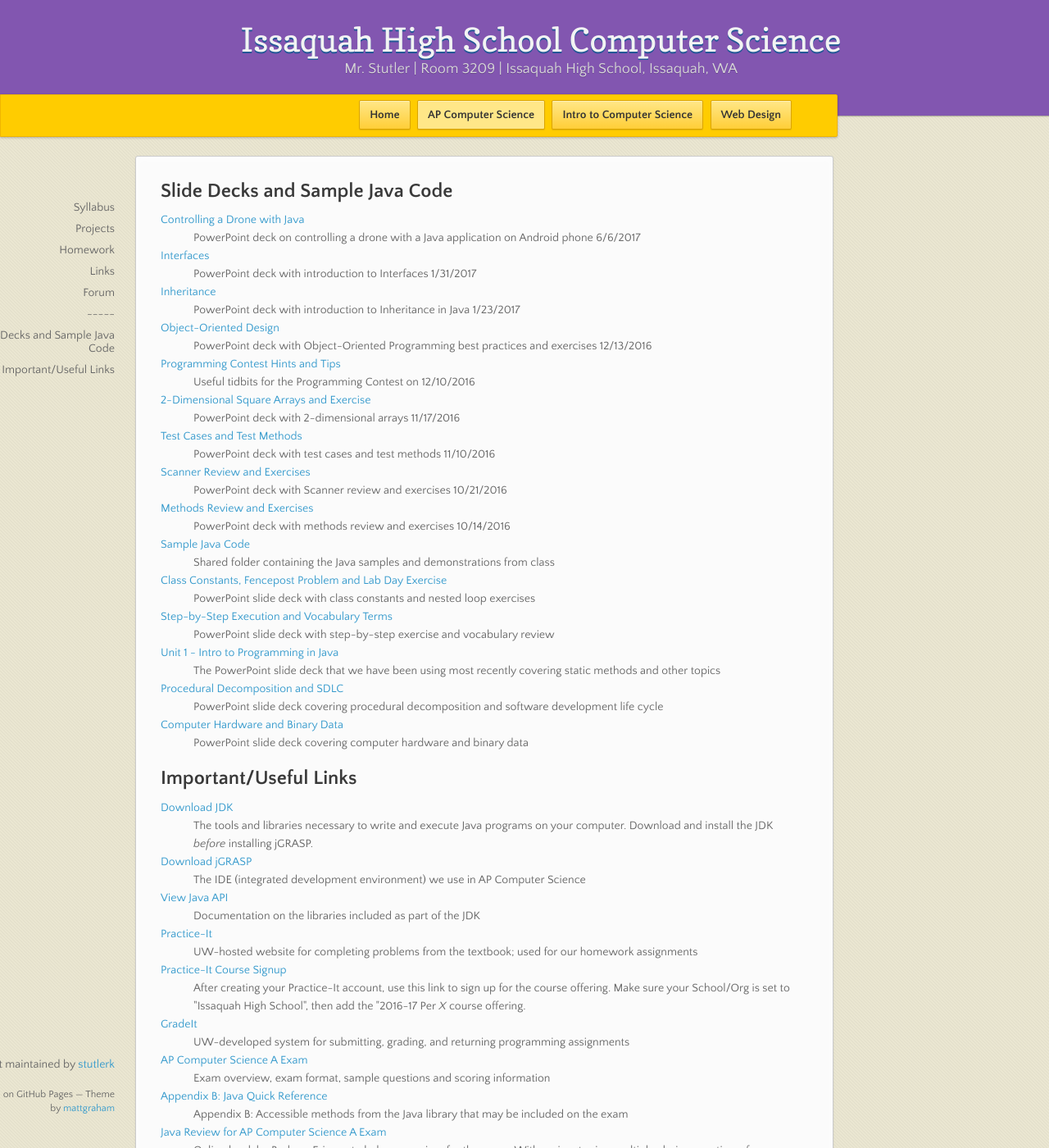
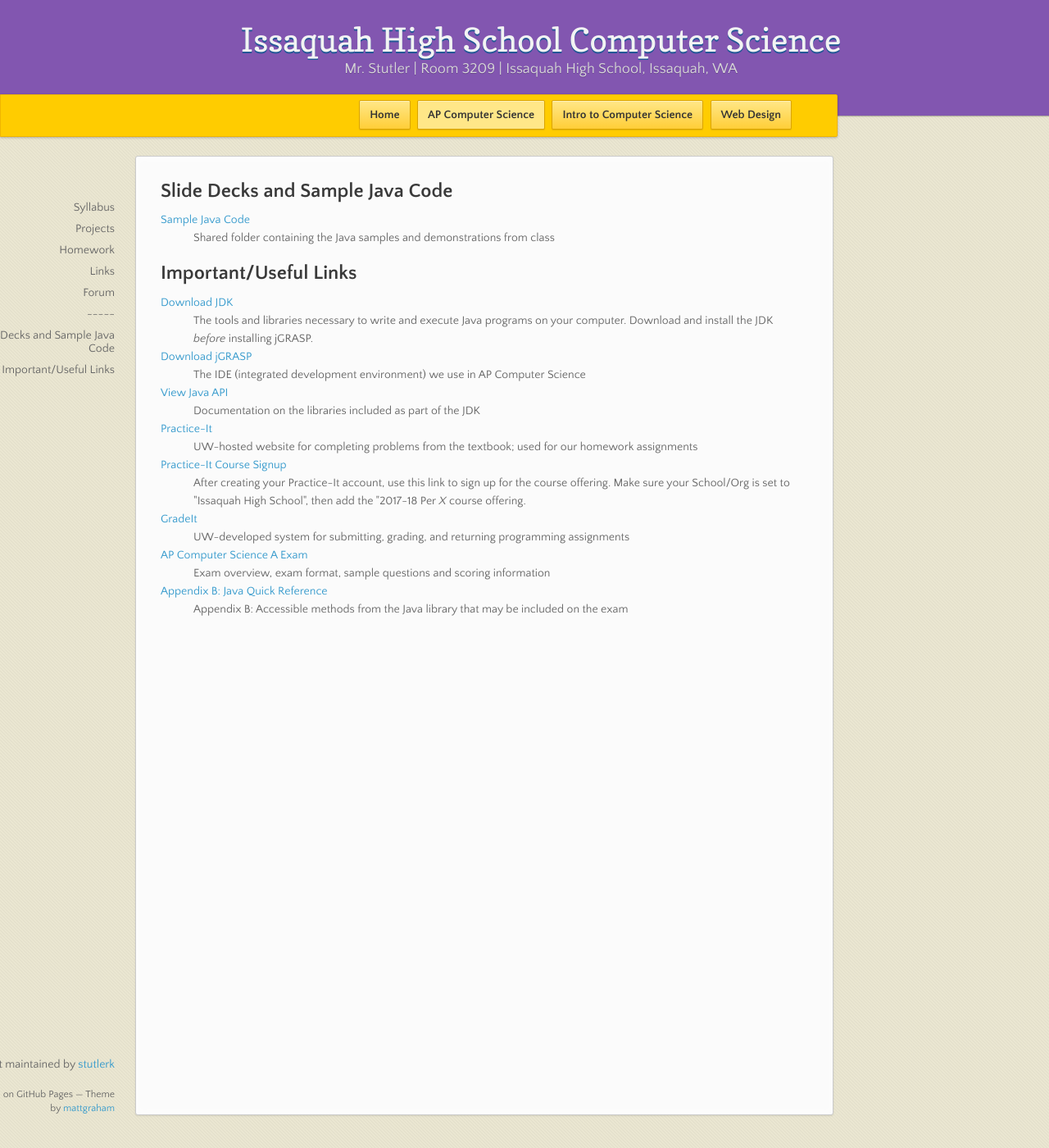
Before and after one commit to stutlerk/ihs-website, a Jekyll site: the page built from _apcs/links.html, in a window 1280 px wide and 1400 px high. Shown: the whole window at 82% size. Built offline with Jekyll 4.4.1, drawn with Linux system fonts in a browser that asks for light colours; nearby versions of some CDN libraries; some of the changed text lies outside the part shown.

Commit message:
Update links.html

```diff
--- a/_apcs/links.html
+++ b/_apcs/links.html
@@ -6,45 +6,15 @@ layout: course
 <section>
 <h2>Slide Decks and Sample Java Code</h2>
 <dl>
-    <dt><a href="https://issaquahwednet-my.sharepoint.com/personal/stutlerk_issaquah_wednet_edu/_layouts/15/guestaccess.aspx?docid=008fda1c584174e74a9219a367701756c&authkey=AZI88VE4mR4RR32yQhvvBA0">Controlling a Drone with Java</a></dt>
-    <dd>PowerPoint deck on controlling a drone with a Java application on Android phone 6/6/2017</dd>
-
-    <dt><a href="https://issaquahwednet-my.sharepoint.com/personal/stutlerk_issaquah_wednet_edu/_layouts/15/guestaccess.aspx?docid=088cb2ff727c2482d8ebfc9ee42a579e9&authkey=AUDxcWI1jZbiWPz5KniSMkA">Interfaces</a></dt><dd>PowerPoint deck with introduction to Interfaces 1/31/2017</dd><dt><a href="https://issaquahwednet-my.sharepoint.com/personal/stutlerk_issaquah_wednet_edu/_layouts/15/guestaccess.aspx?docid=04fe69ee825df493d8859cd47c85e4708&authkey=AYjuUR2V4zDE-PIwgphekW8">Inheritance</a></dt><dd>PowerPoint deck with introduction to Inheritance in Java 1/23/2017</dd>
-    <dt><a href="https://issaquahwednet-my.sharepoint.com/personal/stutlerk_issaquah_wednet_edu/_layouts/15/guestaccess.aspx?guestaccesstoken=bYtWfmOT1MSplRMQYNPqcK55RYtvxKP%2fzn2UVTF4joY%3d&docid=035004d8f9bb54ff78b1950d9c3790a2f&rev=1">Object-Oriented Design</a></dt>
-    <dd>PowerPoint deck with Object-Oriented Programming best practices and exercises 12/13/2016</dd>
-
-    <dt><a href="https://docs.google.com/document/d/1v_WR-GZCqRkWujaFIAl9P4Dsdb8MQovqQmEIom26byc/edit?usp=sharing">Programming Contest Hints and Tips</a></dt>
-    <dd>Useful tidbits for the Programming Contest on 12/10/2016</dd>
-
-    <dt><a href="https://issaquahwednet-my.sharepoint.com/personal/stutlerk_issaquah_wednet_edu/_layouts/15/guestaccess.aspx?guestaccesstoken=4cF99n9RK8W%2bYH3yjFHcAqLqjfDZYHUV3N82qY2kw3Q%3d&docid=0d0f0a6714e1e4052b579a26feb7a2a3e&rev=1">2-Dimensional Square Arrays and Exercise</a></dt>
-    <dd>PowerPoint deck with 2-dimensional arrays 11/17/2016</dd>
-
-    <dt><a href="https://issaquahwednet-my.sharepoint.com/personal/stutlerk_issaquah_wednet_edu/_layouts/15/guestaccess.aspx?guestaccesstoken=Y73aPyVelOoGXoX%2bZCmGXOYwO%2bNEzCI3OHY5j4UkY6k%3d&docid=08677adb380a243dba8deee97012d738b&rev=1">Test Cases and Test Methods</a></dt>
-    <dd>PowerPoint deck with test cases and test methods 11/10/2016</dd>
-
-    <dt><a href="https://issaquahwednet-my.sharepoint.com/personal/stutlerk_issaquah_wednet_edu/_layouts/15/guestaccess.aspx?guestaccesstoken=FJztSJWBZ5vDrB476et06iio560fqwm1%2bCNBhmqPhbc%3d&docid=01bcdf7340ac249dda037e3fe6315db6c&rev=1">Scanner Review and Exercises</a></dt>
-    <dd>PowerPoint deck with Scanner review and exercises 10/21/2016</dd>
-
-    <dt><a href="https://issaquahwednet-my.sharepoint.com/personal/stutlerk_issaquah_wednet_edu/_layouts/15/guestaccess.aspx?guestaccesstoken=zPFx18ry7KqjG%2f50P6uTjTEOEMpTiwm3qS29vANyUpE%3d&docid=09e36bdaf402f4906b58e5b3814dfb3f7&rev=1">Methods Review and Exercises</a></dt>
-    <dd>PowerPoint deck with methods review and exercises 10/14/2016</dd>
-
     <dt><a href="https://issaquahwednet-my.sharepoint.com/personal/stutlerk_issaquah_wednet_edu/_layouts/15/guestaccess.aspx?folderid=075b24987a7174c3ea52486d68033829b&authkey=AUZv6YBqWWcVeSzRbeXTk4E">Sample Java Code</a></dt>
     <dd>Shared folder containing the Java samples and demonstrations from class</dd>
-
-    <dt><a href="https://issaquahwednet-my.sharepoint.com/personal/stutlerk_issaquah_wednet_edu/_layouts/15/guestaccess.aspx?guestaccesstoken=VCAlJ8df5KObtoEJbBUILId0sYhAF5piw%2faCOC4fTCw%3d&docid=09afee2f08d764627aae5d395f49d4241&rev=1">Class Constants, Fencepost Problem and Lab Day Exercise</a></dt>
-    <dd>PowerPoint slide deck with class constants and nested loop exercises</dd>
-
-    <dt><a href="https://issaquahwednet-my.sharepoint.com/personal/stutlerk_issaquah_wednet_edu/_layouts/15/guestaccess.aspx?guestaccesstoken=TEHpGSlpsT%2bagl5n%2fOr9e0WfIzOp0l8fEcLbd7eHcyw%3d&docid=0aeea7ab4d9e74e4bba06e05ac56ae1cd&rev=1">Step-by-Step Execution and Vocabulary Terms</a></dt>
-    <dd>PowerPoint slide deck with step-by-step exercise and vocabulary review</dd>
-
-    <dt><a href="https://issaquahwednet-my.sharepoint.com/personal/stutlerk_issaquah_wednet_edu/_layouts/15/guestaccess.aspx?guestaccesstoken=OHCAbLL1wfB0bhiURy3iQYH%2fd8mtE5bZTaethLW5vkw%3d&docid=0997b4d422c62459993616d1077d3699f&rev=1">Unit 1 - Intro to Programming in Java</a></dt>
-    <dd>The PowerPoint slide deck that we have been using most recently covering static methods and other topics</dd>
-
+<!--
     <dt><a href="https://issaquahwednet-my.sharepoint.com/personal/stutlerk_issaquah_wednet_edu/_layouts/15/guestaccess.aspx?guestaccesstoken=3Oe0Q0vLlKrLioBKv%2fYWioECEpy%2f9cWhhbh0mCOiz44%3d&docid=0ecb64287d70f4f7ca088ddbaaa11d288&rev=1">Procedural Decomposition and SDLC</a></dt>
     <dd>PowerPoint slide deck covering procedural decomposition and software development life cycle</dd>
 
     <dt><a href="https://issaquahwednet-my.sharepoint.com/personal/stutlerk_issaquah_wednet_edu/_layouts/15/guestaccess.aspx?guestaccesstoken=Kgjf1YckEWcteDKQzwu71snZs%2b3dvuRe4CO3qEicWgY%3d&docid=06de690088a2d4798bf063ea361002041&rev=1">Computer Hardware and Binary Data</a></dt>
     <dd>PowerPoint slide deck covering computer hardware and binary data</dd>
+-->
 </dl>
 <h2>Important/Useful Links</h2>
 <dl>
@@ -62,7 +32,7 @@ layout: course
 
     <dt><a href="http://practiceit.cs.washington.edu/course/list">Practice-It Course Signup</a></dt>
     <dd>After creating your Practice-It account, use this link to sign up for the course offering. Make sure your School/Org is set
-        to "Issaquah High School", then add the "2016-17 Per <i>X</i> course offering.</dd>
+        to "Issaquah High School", then add the "2017-18 Per <i>X</i> course offering.</dd>
 
     <dt><a href="https://gradeit-hs.cs.washington.edu/issaquah/">GradeIt</a></dt>
     <dd>UW-developed system for submitting, grading, and returning programming assignments</dd>
@@ -72,8 +42,9 @@ layout: course
 
     <dt><a href="https://secure-media.collegeboard.org/digitalServices/pdf/ap/explore-ap/ap-computer-science-a-2014-java-quick-reference.pdf">Appendix B: Java Quick Reference</a></dt>
     <dd>Appendix B: Accessible methods from the Java library that may be included on the exam</dd>
-
+<!--
     <dt><a href="http://interactivepython.org/runestone/static/JavaReview/index.html">Java Review for AP Computer Science A Exam</a></dt>
     <dd>Online book by Barbara Ericson to help you review for the exam. With review topics, multiple choice questions, free response questions and all answers.</dd>
+-->
 </dl>
 </section>
```
